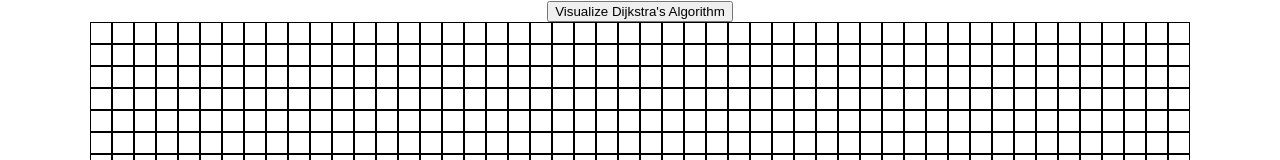
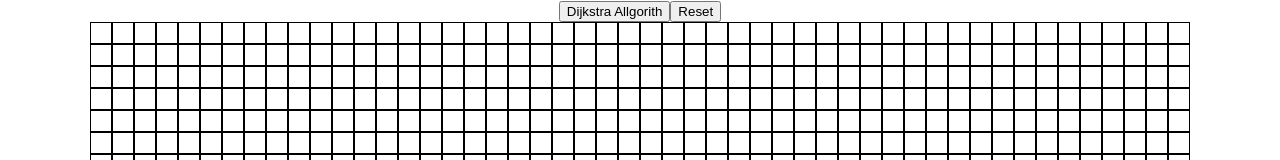
Before and after one commit to raj1828/PathFinder, a React (Create React App) app: page / in a window 1280 px wide. Shown: the top 160 px of the page. Built offline with nearby package versions, Linux system fonts and the light colour scheme.

Commit message:
Added control pannel

```diff
--- a/src/App.js
+++ b/src/App.js
@@ -2,6 +2,7 @@ import React, { useState, useEffect } from 'react';
 import './App.css';
 import Grid from './components/Grid';
 import { dijkstra, getNodesInShortestPathOrder } from './algorithms/dijkstra';
+import ControlPanel from './components/ControlPanel';
 
 function App() {
 
@@ -86,7 +87,7 @@ function App() {
                      }
                      setTimeout(() => {
                             const node = visitedNodeInOrder[i];
-                            if (node) {
+                            if (!node.isStart && !node.isFinish) {
                                    document.getElementById(`node-${node.row}-${node.col}`).className = 'node node-visited';
                             } else {
                                    console.error('Node is undefined at index:', i);
@@ -117,10 +118,27 @@ function App() {
               animateDijkstra(visitedNodesInOrder, nodesInShortestPathOrder);
        };
 
+       // Control Pannel Functions
+       const resetGrid = () => {
+              const initialGrid = createInitialGrid();
+              setGrid(initialGrid);
+              // Reset all node classes
+              for (let row = 0; row < 20; row++) {
+                     for (let col = 0; col < 50; col++) {
+                            const node = document.getElementById(`node-${row}-${col}`);
+                            if (node) {
+                                   node.className = 'node';
+                            }
+                     }
+              }
+              // Reapply start and finish node classes
+              document.getElementById('node-10-5').className = 'node node-start';
+              document.getElementById('node-10-45').className = 'node node-finish';
+       }
 
        return (
               <div className="App">
-                     <button onClick={visualizeDijkstra}>Visualize Dijkstra's Algorithm</button>
+                     <ControlPanel onReset={resetGrid} onVisulize={visualizeDijkstra} />
                      <Grid
                             grid={grid}
                             mouseIsPressed={mouseIsPressed}
--- /dev/null
+++ b/src/components/ControlPanel.js
@@ -0,0 +1,12 @@
+import React from 'react'
+
+const ControlPanel = ({ onVisulize, onReset }) => {
+       return (
+              <div className="control-panel">
+                     <button onClick={onVisulize}>Dijkstra Allgorith</button>
+                     <button onClick={onReset}>Reset</button>
+              </div>
+       )
+}
+
+export default ControlPanel
--- /dev/null
+++ b/src/components/css/ControlPanel.css
@@ -0,0 +1,12 @@
+/* src/components/ControlPanel.css */
+
+.control-panel {
+       margin-bottom: 20px;
+     }
+
+     .control-panel button {
+       margin: 5px;
+       padding: 10px 20px;
+       font-size: 16px;
+       cursor: pointer;
+     }
```
